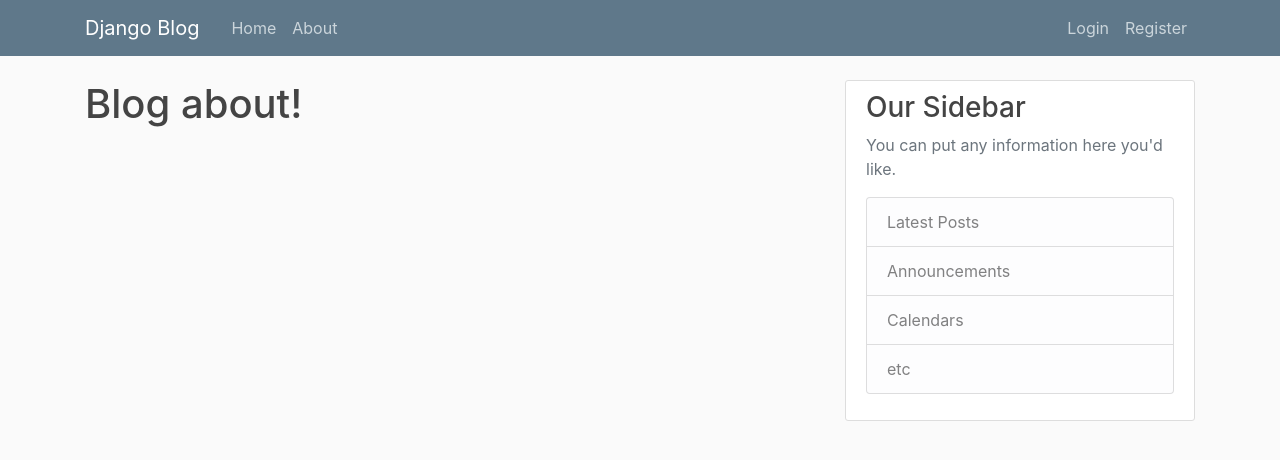
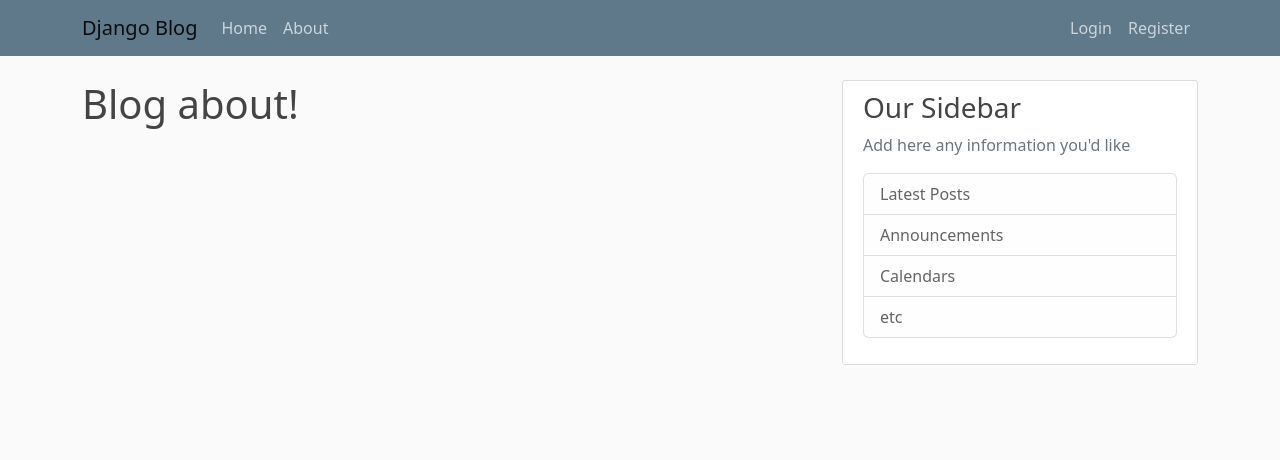
Before and after one commit to GitauHarrison/blog-django, a Django app: page /about/ in a window 1280 px wide. Shown: the top 460 px of the page. Run offline with Django 4.2, Linux system fonts and the light colour scheme; some libraries are stand-ins or nearby versions.

Commit message:
Style: Update the navbar

```diff
--- a/blog/templates/blog/base.html
+++ b/blog/templates/blog/base.html
@@ -1,52 +1,54 @@
 {% load static %}
-<!DOCTYPE html>
+<!doctype html>
 <html lang="en">
   <head>
-        <meta charset="UTF-8">
-        <meta http-equiv="X-UA-Compatible" content="IE=edge">
-        <meta name="viewport" content="width=device-width, initial-scale=1.0">
+    <meta charset="utf-8">
+    <meta name="viewport" content="width=device-width, initial-scale=1">
+    {% if title %}
+        <title>{{ title }} - Django Blog</title>
+    {% else %}
+        <title>Django Blog</title>
+    {% endif %}
+
+    <!-- Bootstrap CSS -->
     <link
+        href="https://cdn.jsdelivr.net/npm/bootstrap@5.2.3/dist/css/bootstrap.min.css"
         rel="stylesheet"
-            href="https://maxcdn.bootstrapcdn.com/bootstrap/4.0.0/css/bootstrap.min.css"
-            integrity="sha384-Gn5384xqQ1aoWXA+058RXPxPg6fy4IWvTNh0E263XmFcJlSAwiGgFAW/dAiS6JXm"
+        integrity="sha384-rbsA2VBKQhggwzxH7pPCaAqO46MgnOM80zW1RWuH61DGLwZJEdK2Kadq2F9CUG65"
         crossorigin="anonymous">
-        <link rel="stylesheet" href="{% static 'blog/main.css' %}" type="text/css">
-        {% if title %}
-        <title>{{ title }} | WebApp</title>
-        {% else %}
-            <title>Django Blog App</title>
-        {% endif %}
-        <!-- Bootstrap CSS -->
+    <link rel="stylesheet" href=" {% static 'blog/main.css' %} " type="text/css">
   </head>
   <body>
+    <!-- Header -->
     <header class="site-header">
-            <nav class="navbar navbar-expand-md navbar-dark bg-steel fixed-top">
+      {% block navbar %}
+        <nav class="navbar navbar-expand-lg bg-steel fixed-top">
           <div class="container">
-                    <a class="navbar-brand mr-4" href="{% url 'blog-home' %}">Django Blog</a>
-                    <button
-                        class="navbar-toggler"
-                        type="button"
-                        data-toggle="collapse"
-                        data-target="#navbarToggle"
-                        aria-controls="navbarToggle"
-                        aria-expanded="false"
-                        aria-label="Toggle navigation">
+            <a class="navbar-brand" href=" {% url 'blog-home' %} ">Django Blog</a>
+            <button class="navbar-toggler" type="button" data-bs-toggle="collapse" data-bs-target="#navbarTogglerDemo02" aria-controls="navbarTogglerDemo02" aria-expanded="false" aria-label="Toggle navigation">
               <span class="navbar-toggler-icon"></span>
             </button>
-                    <div class="collapse navbar-collapse" id="navbarToggle">
-                        <div class="navbar-nav mr-auto">
-                            <a class="nav-item nav-link" href="{% url 'blog-home' %}">Home</a>
-                            <a class="nav-item nav-link" href="{% url 'blog-about' %}">About</a>
-                        </div>
-                        <!-- Navbar Right Side -->
-                        <div class="navbar-nav">
-                            <a class="nav-item nav-link" href="#">Login</a>
-                            <a class="nav-item nav-link" href="#">Register</a>
-                        </div>
+            <div class="collapse navbar-collapse" id="navbarTogglerDemo02">
+              <ul class="navbar-nav me-auto mb-2 mb-lg-0">
+                <li class="nav-item">
+                  <a class="nav-link active" aria-current="page" href=" {% url 'blog-home' %} ">Home</a>
+                </li>
+                <li class="nav-item">
+                  <a class="nav-link" href=" {% url 'blog-about' %} ">About</a>
+                </li>
+              </ul>
+              <ul class="nav navbar-nav navbar-right">
+                <li class="nav-item"><a class="nav-link" href="#">Login</a></li>
+                <li class="nav-item"><a class="nav-link" href="#">Register</a></li>
+              </ul>
             </div>
           </div>
         </nav>
+      {% endblock navbar %}
     </header>
+    <!-- End of header -->
+
+    <!-- Main section -->
     <main role="main" class="container">
       <div class="row">
         <div class="col-md-8">
@@ -55,7 +57,7 @@
         <div class="col-md-4">
           <div class="content-section">
             <h3>Our Sidebar</h3>
-                        <p class='text-muted'>You can put any information here you'd like.
+            <p class="text-muted">Add here any information you'd like
               <ul class="list-group">
                 <li class="list-group-item list-group-item-light">Latest Posts</li>
                 <li class="list-group-item list-group-item-light">Announcements</li>
@@ -67,20 +69,12 @@
         </div>
       </div>
     </main>
+    <!-- End of main section -->
 
-        <!-- Optional JavaScript -->
-        <!-- jQuery first, then Popper.js, then Bootstrap JS -->
+    <!-- Bootstrap JS Bundle, including Popper -->
     <script
         src="https://cdn.jsdelivr.net/npm/bootstrap@5.2.3/dist/js/bootstrap.bundle.min.js"
         integrity="sha384-kenU1KFdBIe4zVF0s0G1M5b4hcpxyD9F7jL+jjXkk+Q2h455rYXK/7HAuoJl+0I4"
         crossorigin="anonymous"></script>
-        <script
-            src="https://cdn.jsdelivr.net/npm/@popperjs/core@2.11.6/dist/umd/popper.min.js"
-            integrity="sha384-oBqDVmMz9ATKxIep9tiCxS/Z9fNfEXiDAYTujMAeBAsjFuCZSmKbSSUnQlmh/jp3"
-            crossorigin="anonymous"></script>
-        <script
-            src="https://cdn.jsdelivr.net/npm/bootstrap@5.2.3/dist/js/bootstrap.min.js"
-            integrity="sha384-cuYeSxntonz0PPNlHhBs68uyIAVpIIOZZ5JqeqvYYIcEL727kskC66kF92t6Xl2V"
-            crossorigin="anonymous"></script>
   </body>
 </html>
```
Lines whose indentation alone changed are shown as unchanged.
